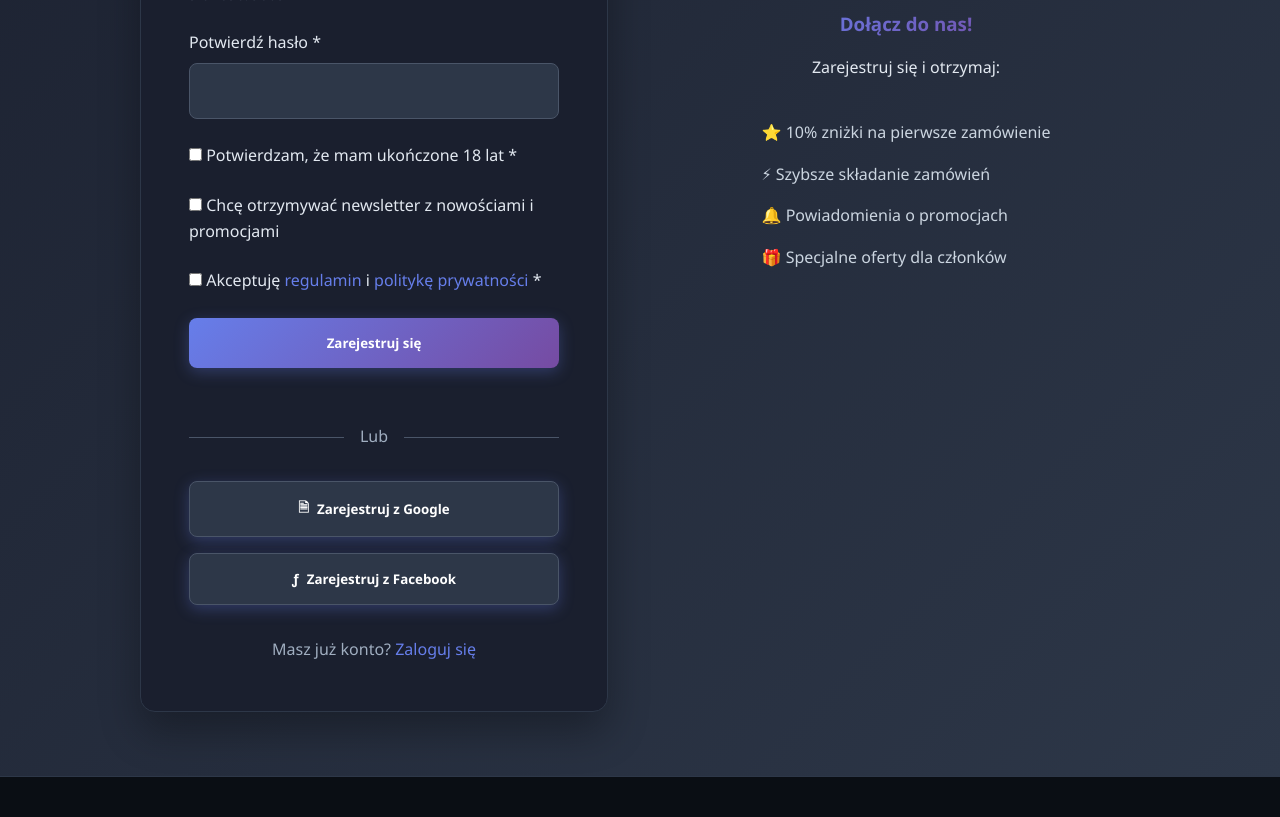
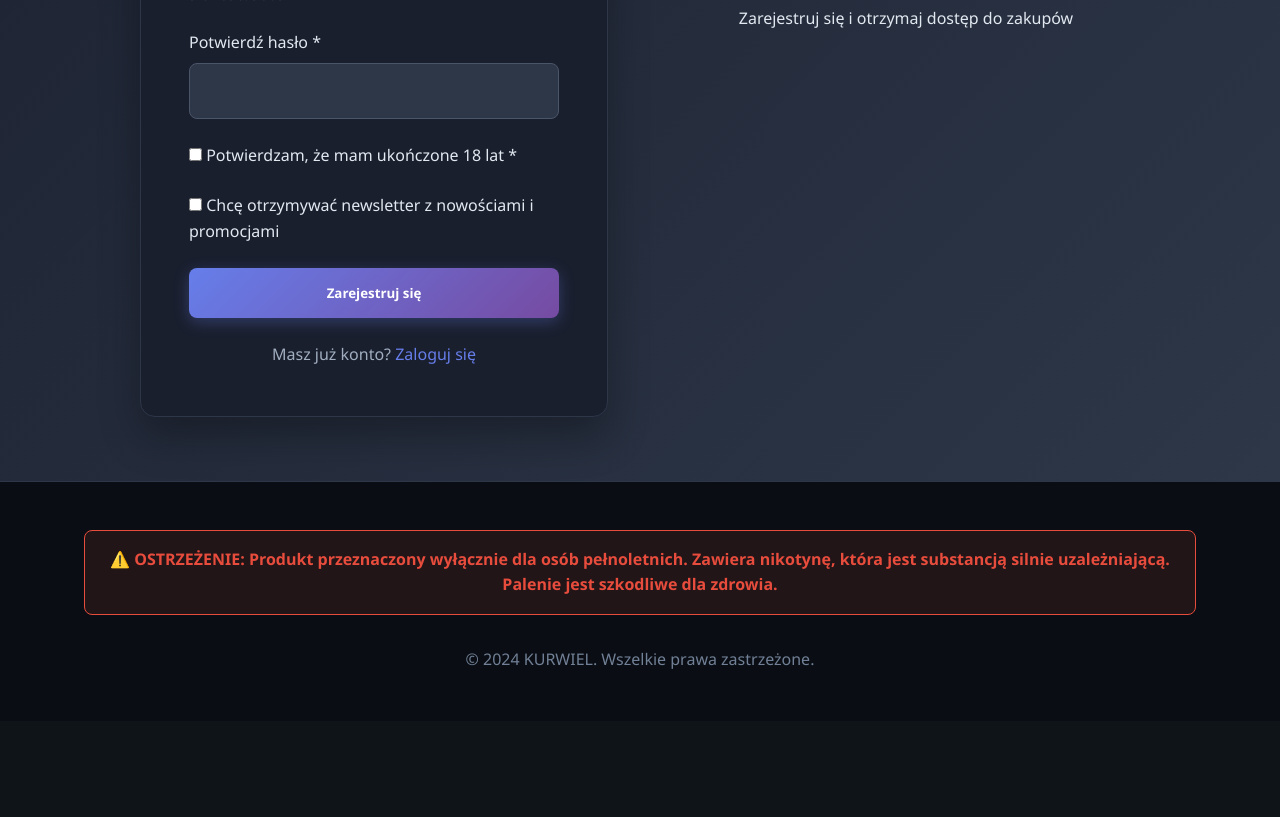
Before and after one commit to M1DES1/kurwiel, a website: page register.html in a window 1280 px wide. Shown: the part 755-1572 px from the top of the page. After the commit the page ends 1476 px from the top, so only its background shows below. Drawn offline with Linux system fonts and the light colour scheme; no server answers.

Commit message:
Update register.html

```diff
--- a/register.html
+++ b/register.html
@@ -86,30 +86,8 @@
                             </label>
                         </div>
 
-                        <div class="form-group">
-                            <label class="checkbox">
-                                <input type="checkbox" name="terms" required>
-                                <span>Akceptuję <a href="#" class="link">regulamin</a> i <a href="#" class="link">politykę prywatności</a> *</span>
-                            </label>
-                        </div>
-
                         <button type="submit" class="btn auth-btn">Zarejestruj się</button>
                     </form>
-
-                    <div class="auth-divider">
-                        <span>Lub</span>
-                    </div>
-
-                    <div class="social-auth">
-                        <button class="btn social-btn google-btn">
-                            <span>🗎</span>
-                            Zarejestruj z Google
-                        </button>
-                        <button class="btn social-btn facebook-btn">
-                            <span>ƒ</span>
-                            Zarejestruj z Facebook
-                        </button>
-                    </div>
 
                     <p class="auth-switch">
                         Masz już konto? <a href="login.html">Zaloguj się</a>
@@ -120,13 +98,7 @@
                     <div class="auth-graphic">
                         <div class="vape-icon">🚀</div>
                         <h3>Dołącz do nas!</h3>
-                        <p>Zarejestruj się i otrzymaj:</p>
-                        <ul class="benefits-list">
-                            <li>⭐ 10% zniżki na pierwsze zamówienie</li>
-                            <li>⚡ Szybsze składanie zamówień</li>
-                            <li>🔔 Powiadomienia o promocjach</li>
-                            <li>🎁 Specjalne oferty dla członków</li>
-                        </ul>
+                        <p>Zarejestruj się i otrzymaj dostęp do zakupów</p>
                     </div>
                 </div>
             </div>
@@ -140,7 +112,7 @@
                 <div class="footer-warning">
                     <p>⚠️ OSTRZEŻENIE: Produkt przeznaczony wyłącznie dla osób pełnoletnich. Zawiera nikotynę, która jest substancją silnie uzależniającą. Palenie jest szkodliwe dla zdrowia.</p>
                 </div>
-                <p>&copy; 2023 KURWIEL. Wszelkie prawa zastrzeżone.</p>
+                <p>&copy; 2024 KURWIEL. Wszelkie prawa zastrzeżone.</p>
             </div>
         </div>
     </footer>
```
